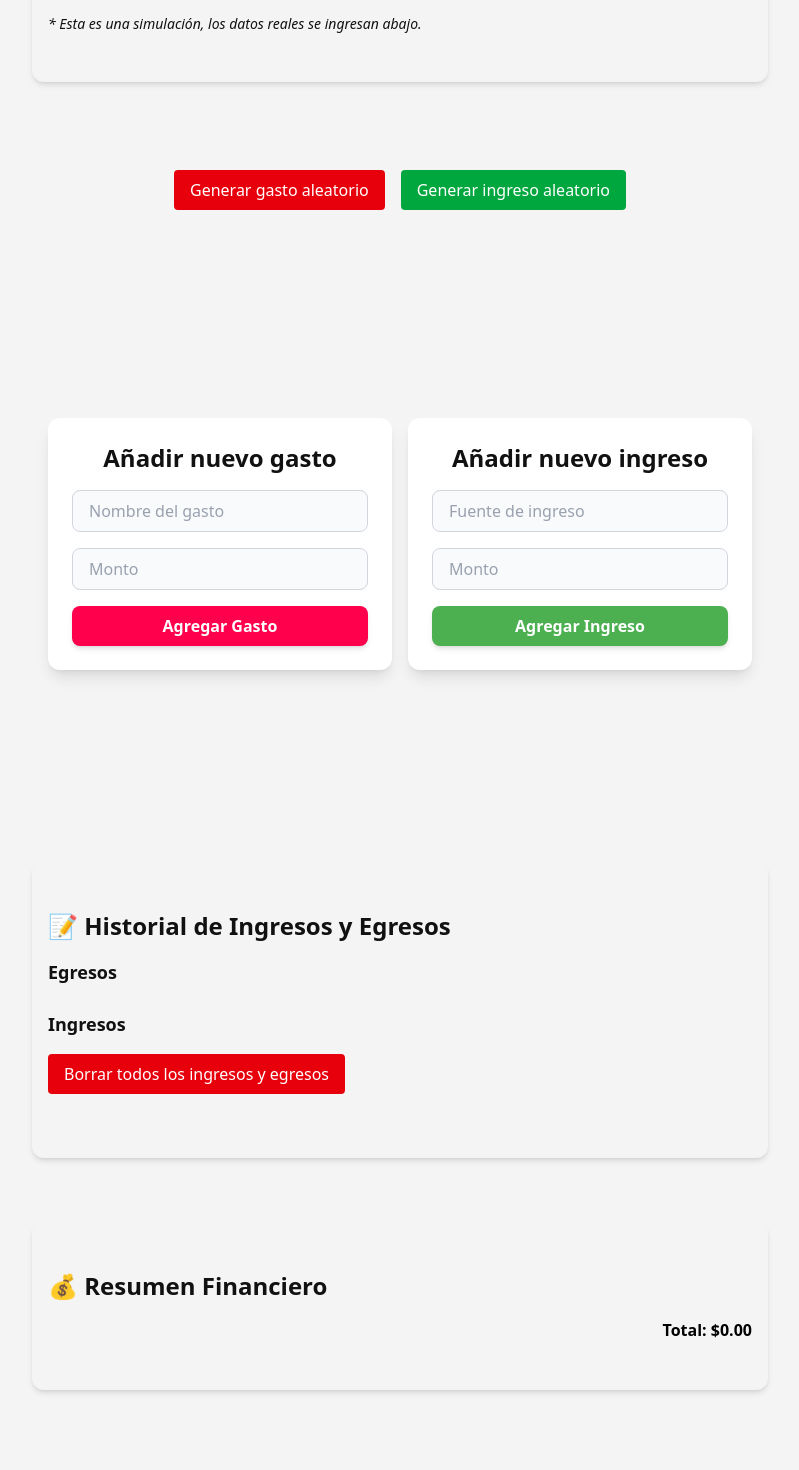
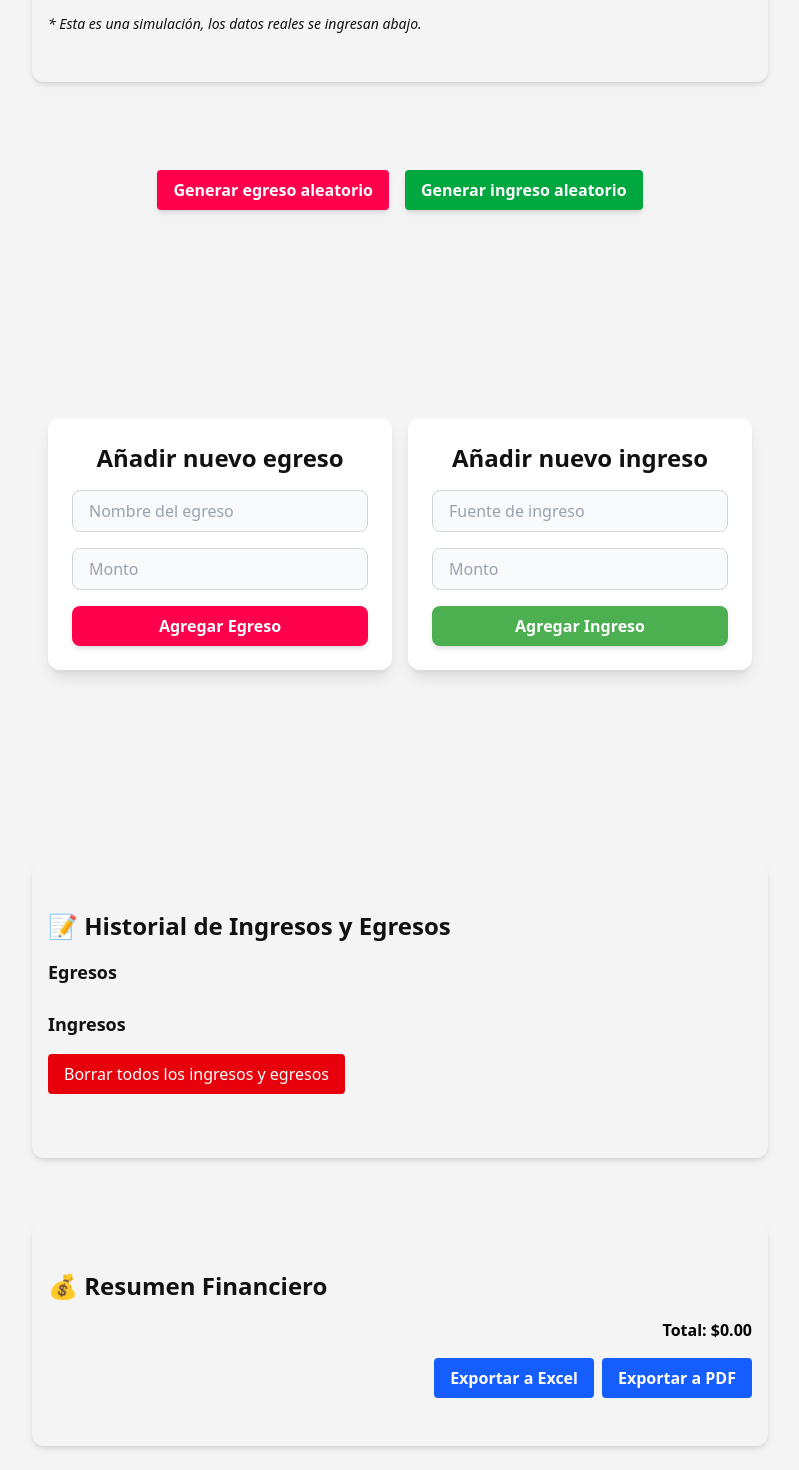
Before and after one commit to NathanDevv/calculadora-gastos, a Next.js app: page / in a window 1280 px wide. Shown: the part 469-1939 px from the top of the page, without its empty margins (240-1039 px from the left). Before the commit the page ends 1883 px from the top, so only its background shows below. Built offline with nearby package versions, Linux system fonts and the light colour scheme.

Commit message:
Refactor la gestión de gastos y egresos: renombra componentes y añade exportación a Excel y PDF, además de mejorar el diseño de botones.

```diff
--- a/app/page.tsx
+++ b/app/page.tsx
@@ -9,9 +9,6 @@ import RandomEntryGenerator from "@/components/RandomEntryGenerator";
 export default function Home() {
   return (
     <main className="text-gray-900 dark:text-white min-h-screen space-y-16">
-      {/* ... sección bienvenida ... */}
-
-      {/* Sección de ejemplo */}
       <section className="py-12 px-4 rounded-xl shadow-md max-w-3xl mx-auto bg-zinc-100 dark:bg-transparent">
         <h2 className="text-2xl font-semibold mb-4 text-[#FF004D]">
           🔍 Ejemplo de uso
@@ -27,12 +24,10 @@ export default function Home() {
         </p>
       </section>
 
-      {/* Aquí está el botón abajo, fuera del contenedor */}
       <div className="max-w-3xl mx-auto px-4 py-6 justify-center flex space-x-4">
         <RandomEntryGenerator />
       </div>
 
-      {/* ... resto de secciones (formularios, listas, resumen) ... */}
       <section
         id="gastos-ingresos"
         className="py-24 px-4 space-y-8 flex flex-col lg:flex-row lg:space-x-4"
--- a/components/ExpenseForm.tsx
+++ b/components/ExpenseForm.tsx
@@ -22,12 +22,12 @@ export default function ExpenseForm() {
       className="w-full max-w-md mx-auto p-6 rounded-xl shadow-lg bg-white dark:bg-transparent space-y-4"
     >
       <h2 className="text-2xl font-semibold text-[#FF004D] dark:text-white text-center">
-        Añadir nuevo gasto
+        Añadir nuevo egreso
       </h2>
 
       <input
         className="w-full px-4 py-2 rounded-lg border border-gray-300 dark:border-gray-600 bg-gray-50 dark:bg-transparent text-black dark:text-white placeholder-gray-400 focus:outline-none focus:ring-2 focus:ring-[#FF004D] transition"
-        placeholder="Nombre del gasto"
+        placeholder="Nombre del egreso"
         value={name}
         onChange={(e) => setName(e.target.value)}
       />
@@ -44,7 +44,7 @@ export default function ExpenseForm() {
         type="submit"
         className="w-full bg-[#FF004D] text-white py-2 px-4 rounded-lg font-semibold transition-all duration-300 shadow-md hover:shadow-lg cursor-pointer transform hover:scale-[1.02]"
       >
-        Agregar Gasto
+        Agregar Egreso
       </button>
     </form>
   );
--- a/components/ExpenseSummary.tsx
+++ b/components/ExpenseSummary.tsx
@@ -1,22 +1,138 @@
 "use client";
 import { useContext } from "react";
 import { ExpenseContext } from "@/context/ExpenseContext";
+import * as XLSX from "xlsx";
+import { saveAs } from "file-saver";
+import jsPDF from "jspdf";
+import autoTable from "jspdf-autotable";
+import Chart from "chart.js/auto";
 
 export default function ExpenseSummary() {
   const { expenses, incomes } = useContext(ExpenseContext);
 
-  // Calcular el total de los egresos
   const totalExpenses = expenses.reduce((acc, e) => acc + e.amount, 0);
-
-  // Calcular el total de los ingresos
   const totalIncomes = incomes.reduce((acc, i) => acc + i.amount, 0);
-
-  // Calcular el total combinado
   const total = totalIncomes - totalExpenses;
 
+  const exportToExcel = () => {
+    const expenseData = expenses.map((e) => ({
+      Tipo: "Gasto",
+      Nombre: e.name,
+      Monto: -e.amount,
+    }));
+
+    const incomeData = incomes.map((i) => ({
+      Tipo: "Ingreso",
+      Nombre: i.source,
+      Monto: i.amount,
+    }));
+
+    const allData = [
+      ...incomeData,
+      ...expenseData,
+      { Tipo: "Total", Nombre: "", Monto: total },
+    ];
+
+    const resumenSheet = XLSX.utils.json_to_sheet(allData);
+    const graficaSheet = XLSX.utils.aoa_to_sheet([
+      ["Categoría", "Monto"],
+      ["Ingresos", totalIncomes],
+      ["Gastos", totalExpenses],
+    ]);
+
+    const workbook = XLSX.utils.book_new();
+    XLSX.utils.book_append_sheet(workbook, resumenSheet, "Resumen");
+    XLSX.utils.book_append_sheet(workbook, graficaSheet, "Gráfica");
+
+    const excelBuffer = XLSX.write(workbook, {
+      bookType: "xlsx",
+      type: "array",
+    });
+    const fileData = new Blob([excelBuffer], {
+      type: "application/octet-stream",
+    });
+    saveAs(fileData, "ResumenFinanciero.xlsx");
+  };
+
+  const exportToPDF = async () => {
+    const doc = new jsPDF();
+    doc.setFontSize(16);
+    doc.text("Resumen Financiero", 14, 20);
+
+    const allData = [
+      ...incomes.map((i) => ["Ingreso", i.source, `$${i.amount.toFixed(2)}`]),
+      ...expenses.map((e) => ["Gasto", e.name, `-$${e.amount.toFixed(2)}`]),
+      ["Total", "", `$${total.toFixed(2)}`],
+    ];
+
+    autoTable(doc, {
+      head: [["Tipo", "Nombre", "Monto"]],
+      body: allData,
+      startY: 30,
+      theme: "grid",
+      headStyles: { fillColor: [0, 123, 255] },
+    });
+
+    // 🟡 Crear un canvas dinámico para la gráfica
+    const canvas = document.createElement("canvas");
+    canvas.width = 400;
+    canvas.height = 400;
+    document.body.appendChild(canvas); // Necesario para que pinte bien
+
+    // Usamos una promesa para esperar que el gráfico se renderice correctamente
+    await new Promise<void>((resolve) => {
+      new Chart(canvas, {
+        type: "pie",
+        data: {
+          labels: ["Ingresos", "Egresos"],
+          datasets: [
+            {
+              data: [totalIncomes, totalExpenses],
+              backgroundColor: ["#22c55e", "#ef4444"],
+            },
+          ],
+        },
+        options: {
+          animation: {
+            onComplete: () => resolve(), // Resolvemos la promesa solo cuando la animación termina
+          },
+          responsive: false,
+        },
+      });
+    });
+
+    // 🔁 Convertir canvas a imagen
+    const chartImage = canvas.toDataURL("image/png");
+
+    // 🧹 Limpiar el DOM
+    document.body.removeChild(canvas);
+
+    doc.addPage();
+    doc.setFontSize(14);
+    doc.text("Gráfica: Ingresos vs Egresos", 14, 20);
+    doc.addImage(chartImage, "PNG", 40, 30, 130, 130);
+
+    doc.save("ResumenFinanciero.pdf");
+  };
+
   return (
-    <div className="text-right font-semibold text-black dark:text-white">
-      Total: ${total.toFixed(2)}
+    <div className="text-right font-semibold text-black dark:text-white space-y-4">
+      <div>Total: ${total.toFixed(2)}</div>
+
+      <div className="flex justify-end gap-2">
+        <button
+          onClick={exportToExcel}
+          className="px-4 py-2 bg-blue-600 text-white rounded hover:bg-blue-700 transition"
+        >
+          Exportar a Excel
+        </button>
+        <button
+          onClick={exportToPDF}
+          className="px-4 py-2 bg-blue-600 text-white rounded hover:bg-blue-700 transition"
+        >
+          Exportar a PDF
+        </button>
+      </div>
     </div>
   );
 }
--- a/components/RandomEntryGenerator.tsx
+++ b/components/RandomEntryGenerator.tsx
@@ -46,13 +46,13 @@ export default function RandomEntryGenerator() {
     <div className="mb-6 space-x-4">
       <button
         onClick={generateRandomExpense}
-        className="px-4 py-2 bg-red-600 text-white rounded hover:bg-red-700 transition"
+        className="px-4 py-2 bg-[#FF004D] text-white rounded hover:bg-red-700 font-semibold transition-all duration-300 shadow-md hover:shadow-lg cursor-pointer transform hover:scale-[1.02]"
       >
-        Generar gasto aleatorio
+        Generar egreso aleatorio
       </button>
       <button
         onClick={generateRandomIncome}
-        className="px-4 py-2 bg-green-600 text-white rounded hover:bg-green-700 transition"
+        className="px-4 py-2 bg-green-600 text-white rounded hover:bg-green-700  font-semibold transition-all duration-300 shadow-md hover:shadow-lg cursor-pointer transform hover:scale-[1.02]"
       >
         Generar ingreso aleatorio
       </button>
--- a/package.json
+++ b/package.json
@@ -9,6 +9,10 @@
     "lint": "next lint"
   },
   "dependencies": {
+    "chart.js": "^4.4.9",
+    "file-saver": "^2.0.5",
+    "jspdf": "^3.0.1",
+    "jspdf-autotable": "^5.0.2",
     "lucide-react": "^0.507.0",
     "next": "15.3.1",
     "react": "^19.0.0",
@@ -18,6 +22,7 @@
   "devDependencies": {
     "@eslint/eslintrc": "^3",
     "@tailwindcss/postcss": "^4",
+    "@types/file-saver": "^2.0.7",
     "@types/node": "^20",
     "@types/react": "^19",
     "@types/react-dom": "^19",
```
Also changed, not shown: 1 other file (tests, documents, lock files or other folders).
